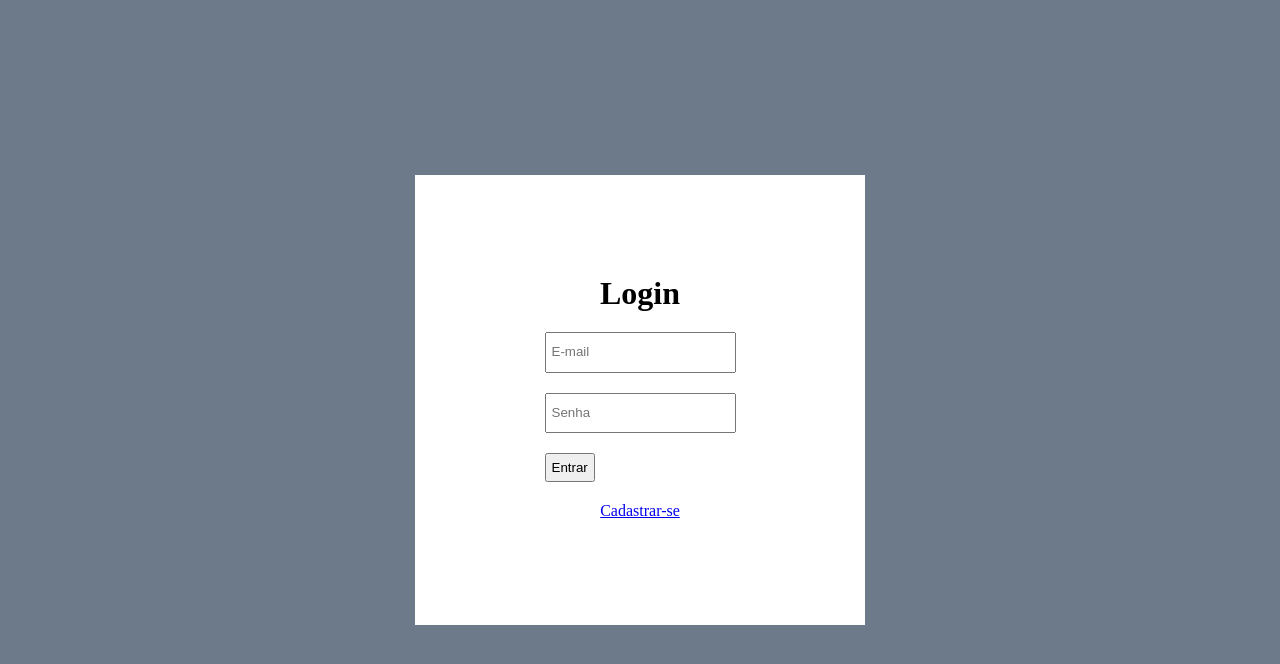
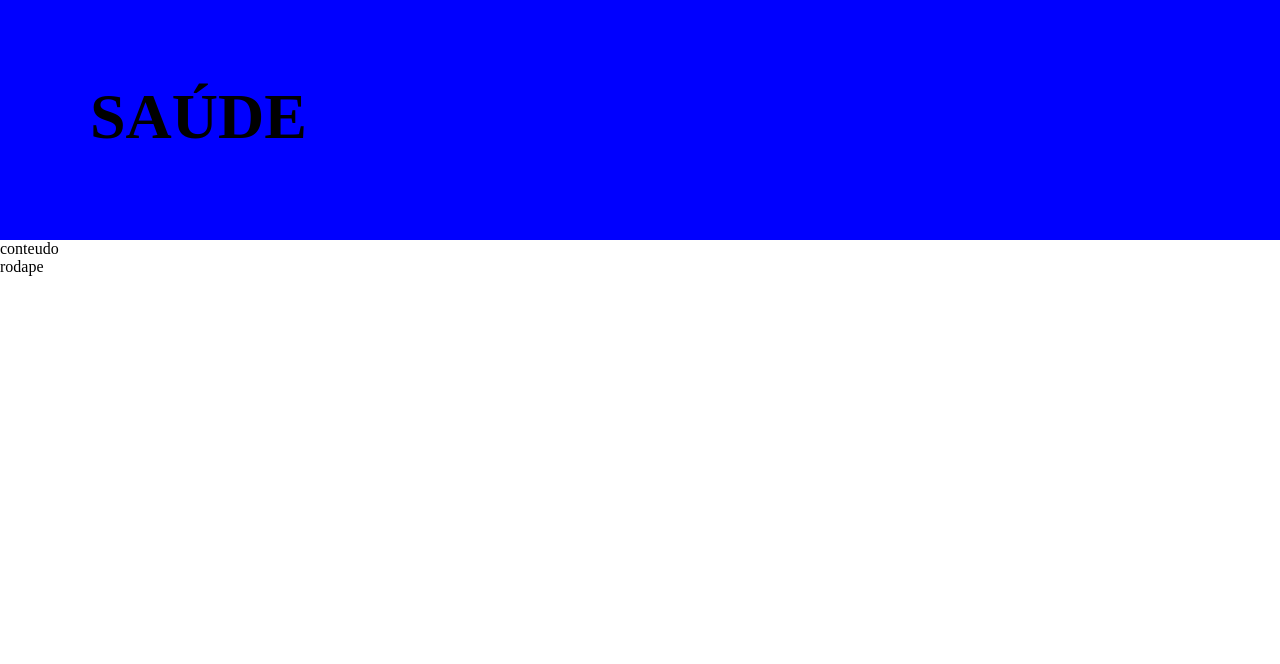
Before and after one commit to renan-munhoz/projeto-saude, a plain HTML site: page index.html in a window 1280 px wide. Drawn offline with Linux system fonts and the light colour scheme.

Commit message:
criacao do landing-page basico

```diff
--- /dev/null
+++ b/css/estilo.css
@@ -0,0 +1,70 @@
+*{
+    margin: 0;
+    padding: 0;
+}
+
+#tela-login{
+
+}
+
+#tela-login #formulario{
+    width: 100vw;
+    height: 100vh;
+    background: #6C7A89;
+    display: flex;
+    flex-direction: row;
+    justify-content: center;
+    align-items: center;
+}
+
+#barra-info{
+    width: 450px;
+    height: 450px;
+    background: #fff;
+
+}
+
+#barra-info h1{
+    margin-top: 100px;
+}
+
+.centralizar{
+    display: flex;
+    align-items: center;
+    justify-content: center;
+}
+
+#barra-info form input{
+   display: block;
+   margin: 20px;
+   line-height: 2em;
+   padding: 5px;
+
+}
+
+/*formatacao index*/
+#cabecalho{
+    height: 15em;
+    background: blue;
+}
+
+#area-logo{
+    position: absolute;
+    width: 20%;
+    height: 15em;
+    top: 0;
+    left: 0;
+}
+
+.logo a{
+    position: absolute;
+    top: 80px;
+    left:90px;
+    text-transform: uppercase;
+    font-size: 2em;
+}
+
+a{
+    text-decoration: none;
+    color: #000;
+}
--- a/estilo.css
+++ /dev/null
@@ -1,44 +0,0 @@
-*{
-    margin: 0;
-    padding: 0;
-}
-
-#tela-login{
-
-}
-
-#tela-login #formulario{
-    width: 100vw;
-    height: 100vh;
-    background: #6C7A89;
-    display: flex;
-    flex-direction: row;
-    justify-content: center;
-    align-items: center;
-}
-
-#barra-info{
-    width: 450px;
-    height: 450px;
-    background: #fff;
-
-}
-
-h1{
-    margin-top: 100px;
-}
-
-.centralizar{
-    display: flex;
-    align-items: center;
-    justify-content: center;
-}
-
-#barra-info form input{
-   display: block;
-   margin: 20px;
-   line-height: 2em;
-   padding: 5px;
-
-}
-#barra-info form input
--- a/index.html
+++ b/index.html
@@ -1,24 +1,26 @@
+<!DOCTYPE html>
 <html>
-    <head>
-        <meta charset="utf-8">
-        <title>Pagina</title>
-        <link rel="stylesheet" href="estilo.css">
-    </head>
+<head>
+	<meta charset="utf-8">
+	<meta name="viewport" content="width=device-width, initial-scale=1">
+	<title>Projeto Saude</title>
+	<link rel="stylesheet" type="text/css" href="css/estilo.css">
+</head>
+<body>
+	<div id="cabecalho">
+		<div id="area-logo">
+			<h1 class="logo">
+				<a href="index.html">saúde</a>
+			</h1>
+		</div>
+	</div>
 
-    <body id="tela-login">
-        <div id="formulario">
-            <div id="barra-info">
-                <h1 class="centralizar">Login</h1>
-                <div class="centralizar">
-                    <form >
-                        <input type="text" placeholder="E-mail">
-                        <input type="password" placeholder="Senha">
-                        <input type="submit" value="Entrar">
-                    </form>
+	<div id="conteudo">
+		conteudo
+	</div>
 
-                </div>
-                <a class="centralizar" href="cadastro.html">Cadastrar-se</a>
-            </div>
-        </div>
-    </body>
+	<div id="rodape">
+		rodape
+	</div>
+</body>
 </html>
```
Also changed, not shown: login.html (added, +24 -0 lines).
